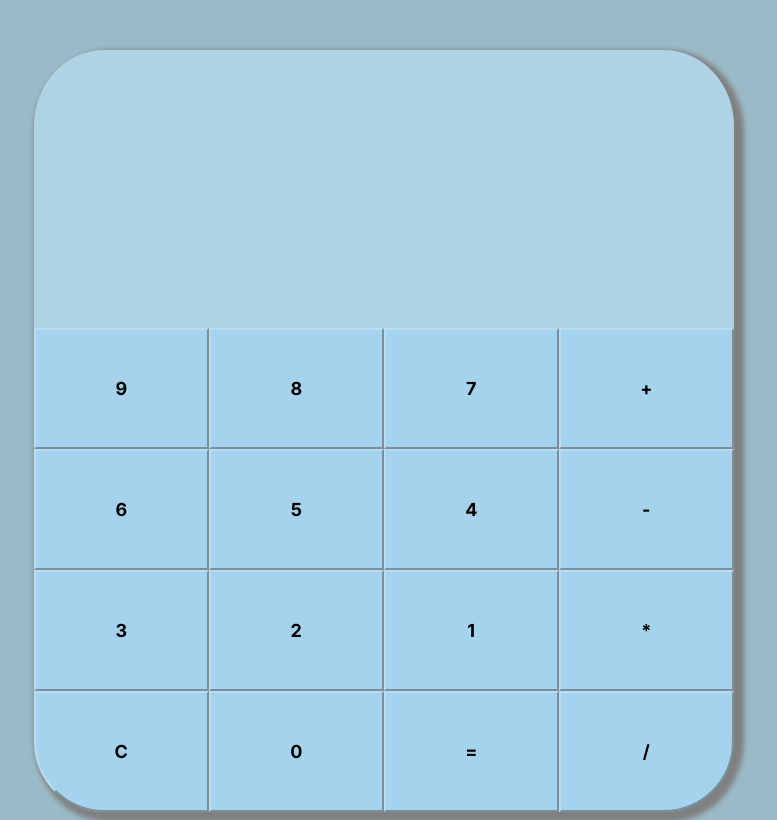
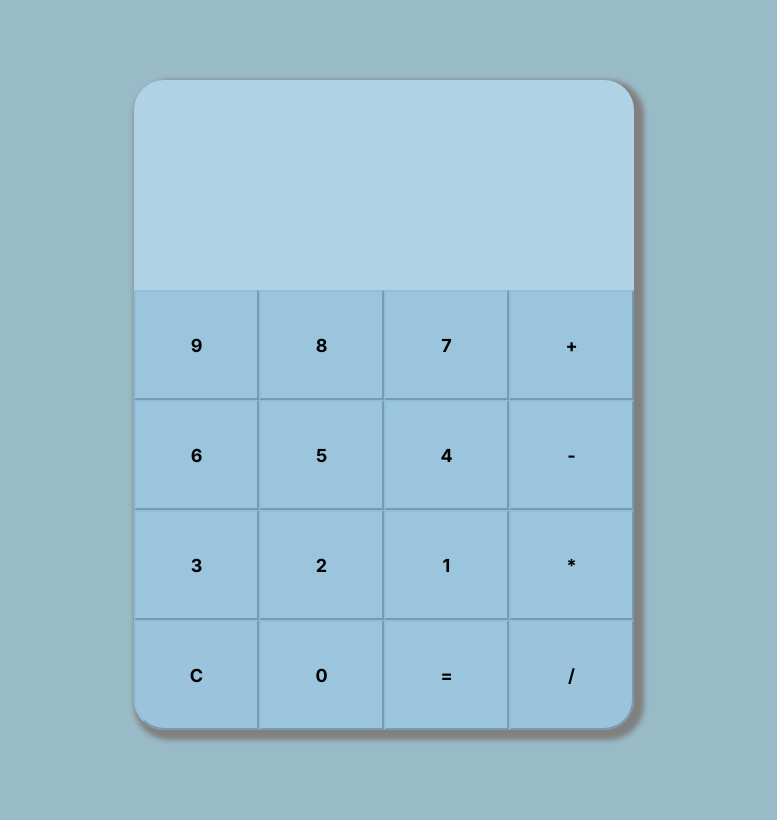
Before and after one commit to Rafa-Pilla/calculadora, a plain HTML site: page index.html in a window 1280 px wide. Shown: the whole page, without its empty margins (256-1033 px from the left). Drawn offline with Linux system fonts and the light colour scheme.

Commit message:
estilo alterado

```diff
--- a/CSS/index.css
+++ b/CSS/index.css
@@ -1,26 +1,28 @@
-body{
+body {
   background-color: rgb(153, 186, 199);
 }
 
 header {
-    min-height: 700px;
-    width: 700px;
+  min-height: 300px;
+  width: 500px;
   background-color: rgb(175, 210, 228);
-    border-radius: 10%;
+  border-radius: 30px;
   margin: 0 auto;
-    margin-top: 50px;
+  margin-top: 80px;
   box-shadow: 5px 5px 5px 5px gray;
 }
 
-#painel{
+#painel {
   background-color: rgba(186, 220, 240, 0);
-    height: 218px;
+  min-height: 150px;
+  min-width: 100px;
   border-top-left-radius: 50px;
   border-top-right-radius: 50px;
+  white-space: pre-wrap;
 
   text-align: right;
   padding: 30px;
-    font-size: 5em;
+  font-size: 4em;
   color: rgb(0, 8, 12);
   font-weight: bold;
 
@@ -30,26 +32,25 @@ header {
   word-wrap: break-word;
 }
 
-#corpo{
+#corpo {
   display: grid;
   grid-template-columns: repeat(4, 1fr);
 }
 
-
 button {
-    width: 174.5px;
-    height: 121px;
-    border-color: rgb(186, 220, 240);
-    background-color: rgb(165, 211, 238);
+  min-width: 125px;
+  min-height: 110px;
+  border-color: rgba(133, 182, 211, 0.473);
+  background-color: rgba(133, 182, 211, 0.473);
   font-family: "Inter";
   font-weight: bold;
   font-size: large;
 }
 
-#apagar{
-    border-bottom-left-radius: 70px;
+#apagar {
+  border-bottom-left-radius: 30px;
 }
 
-#btn-div{
-    border-bottom-right-radius: 70px;
+#btn-div {
+  border-bottom-right-radius: 30px;
 }
--- a/index.js
+++ b/index.js
@@ -18,7 +18,7 @@ btn_op.forEach(button => {
 
 function calcularExpressao(expressao) {
     if (!validarExpressao(expressao)) {
-        return 'Erro: Expressão contém caracteres inválidos (somente números e operadores são permitidos).';
+        return 'Erro: Expressão contém caracteres inválidos \n(somente números e operadores são permitidos).';
     }
 
     try {
```
Lines whose indentation alone changed are shown as unchanged.
